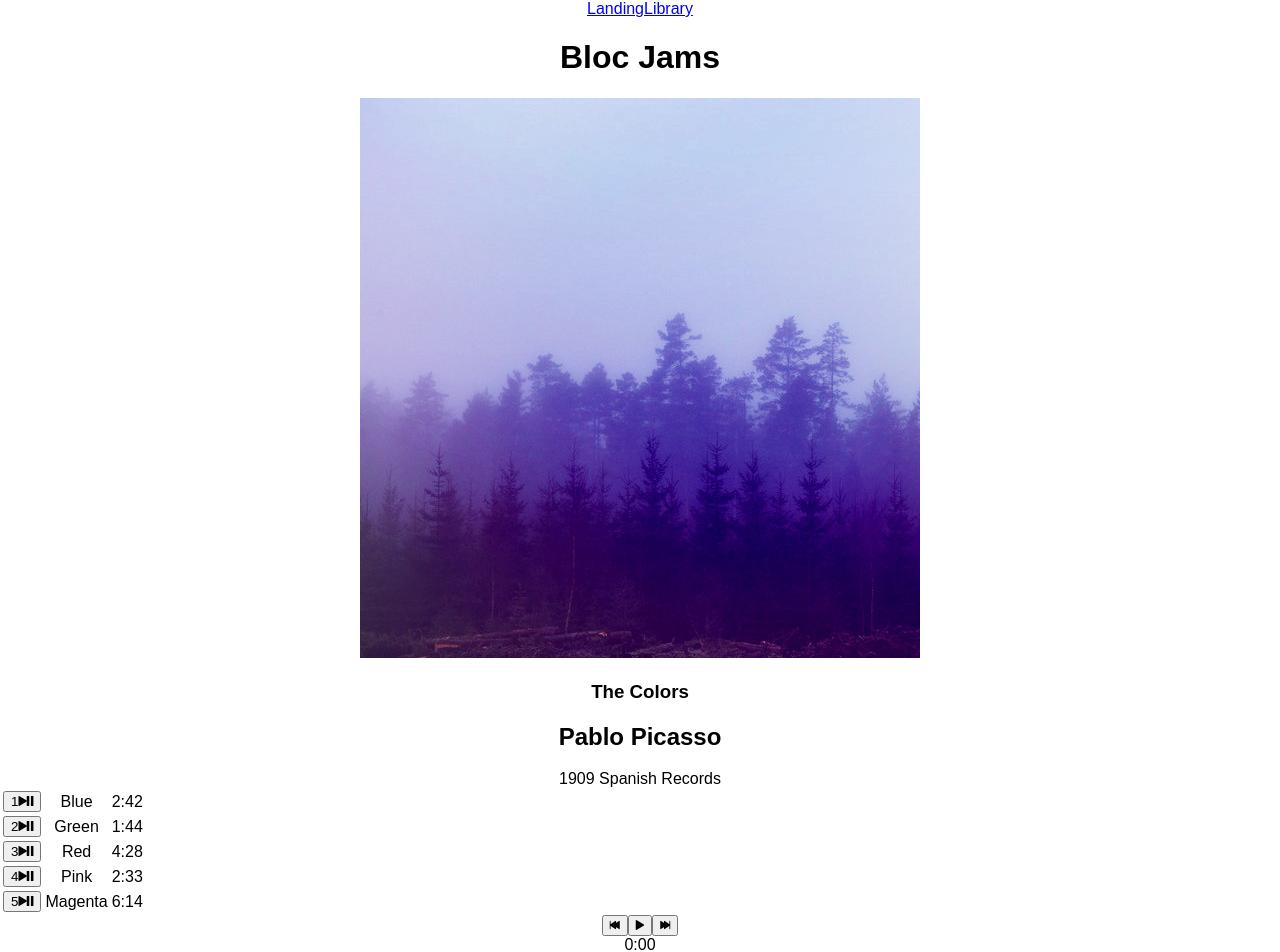
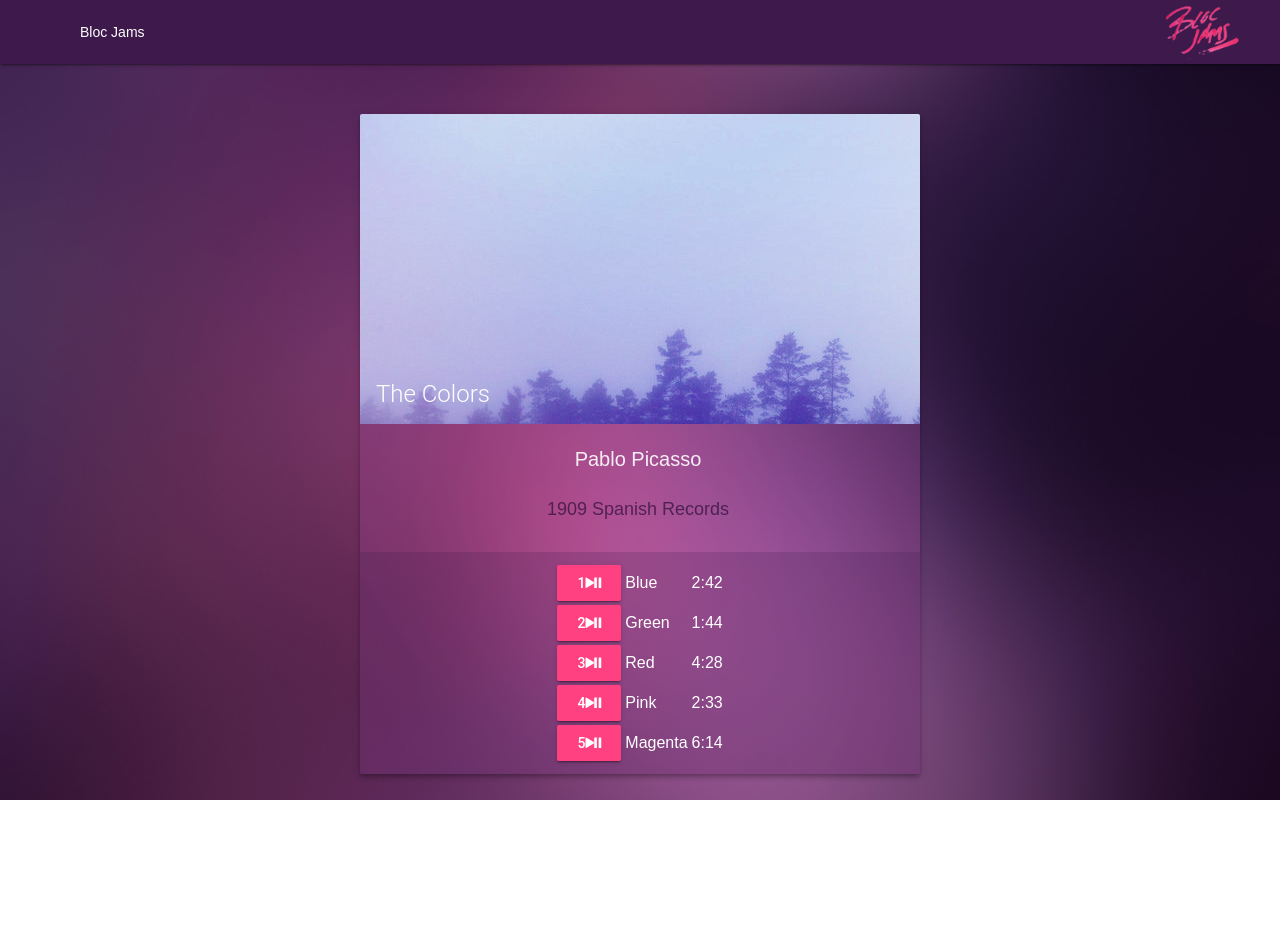
Before and after one commit to kwenamokgohlwa/croc-jams-react, a React (Create React App) app: page /album/the-colors in a window 1280 px wide. Shown: the top 952 px of the page. After the commit the page ends 800 px from the top, so only its background shows below. Built offline with nearby package versions, Linux system fonts and the light colour scheme.

Commit message:
Checkpoint Styling Complete

```diff
--- a/public/index.html
+++ b/public/index.html
@@ -5,6 +5,22 @@
     <meta name="viewport" content="width=device-width, initial-scale=1, shrink-to-fit=no">
     <meta name="theme-color" content="#000000">
 
+    <!--
+      Material Design Lite
+    -->
+    <link rel="stylesheet" href="https://fonts.googleapis.com/icon?family=Material+Icons">
+    <link rel="stylesheet" href="https://code.getmdl.io/1.3.0/material.indigo-pink.min.css">
+    <script defer src="https://code.getmdl.io/1.3.0/material.min.js"></script>
+
+    <!--
+      Material Design Lite Icons
+    -->
+    <link href="https://fonts.googleapis.com/icon?family=Material+Icons"
+      rel="stylesheet">
+
+    <!--
+      Iconicons
+    -->
     <link rel="stylesheet" href="http://code.ionicframework.com/ionicons/2.0.1/css/ionicons.min.css">
 
     <!--
--- a/src/App.css
+++ b/src/App.css
@@ -1,28 +1,144 @@
+/* App */
+
 .App {
+  text-align: center;
+  background: url("/assets/images/blurred_backgrounds/blur_bg_3.jpg") center / cover;
+}
+
+.mdl-layout__drawer, .mdl-layout__header {
+  background: rgb(62, 25, 76);
+  border: none;
+}
+
+.mdl-navigation__link {
+  color: white;
+}
+
+#logo {
+  width: 75px;
+  height: 56.25px;
+}
+
+/* Landing */
+
+.hero {
+  background: url("/assets/images/bloc_jams_bg.jpg") center / cover;
+  min-height: 600px;
+  color: white;
+}
+
+.hero-title {
+  margin-top: 0;
+  line-height: 600px;
+}
+
+.material-icons {
+  color: white;
+  font-size: 30px;
+}
+
+.point .material-icons {
+  color: rgb(246, 0, 102);
+  font-size: 60px;
+}
+
+.point {
+  color: white;
+  display: inline-block;
+  margin: 30px 30px 30px 30px;
+  width: 320px;
+  height: 320px;
+  background: rgba(164, 74, 151, 0.3);
+}
+
+.point-title {
+  color: white;
+  align-items: center;
+  text-align: center;
+  margin: 0 auto;
+}
+
+.point-icon {
+  margin-top: 25px;
+}
+
+.point-description {
+  color: rgba(255,255,255,0.5);;
   text-align: center;
 }
 
-.App-logo {
-  animation: App-logo-spin infinite 20s linear;
-  height: 80px;
+/* Library */
+
+.library-album {
+  color: white;
+  display: inline-block;
+  margin: 30px 30px 30px 30px;
+  width: 500px;
+  height: 800px;
+  background: rgba(164, 74, 151, 0.3);
 }
 
-.App-header {
-  background-color: #222;
-  height: 150px;
-  padding: 20px;
-  color: white;
+.library-album.mdl-card {
+  width: 560px;
+  height: 700px;
 }
 
-.App-title {
-  font-size: 1.5em;
+.library-album > .mdl-card__title {
+  color: white;
+  height: 560px;
 }
 
-.App-intro {
-  font-size: large;
+.album-info, .artist {
+  color: rgba(43, 14, 55, 0.7);
+  text-align: center;
+  font-size: 18px;
 }
 
-@keyframes App-logo-spin {
-  from { transform: rotate(0deg); }
-  to { transform: rotate(360deg); }
+.artist {
+  color: rgba(255, 255, 255, 0.9);
+  margin: 10px 10px 0px 10px;
+  font-size: 20px;
 }
+
+.album-info {
+  margin: 0px 10px 18px 10px;
+}
+
+/* Album */
+
+#album-card {
+  color: white;
+  margin: 50px auto;
+  width: 500px;
+  height: 800px;
+  background: rgba(164, 74, 151, 0.3);
+}
+
+#album-card.mdl-card {
+  width: 560px;
+  height: 660px;
+}
+
+#album-card > .mdl-card__title {
+  color: white;
+
+}
+
+.album-songs {
+  background: rgba(62, 25, 76, 0.2);
+}
+
+#song-list {
+  margin: 10px auto;
+}
+
+/* Player Bar */
+
+.total-time, .current-time {
+  font-size: 15px;
+  color: rgba(255, 255, 255, 0.5);
+}
+
+section.player-bar{
+  margin-bottom: 50px;
+}
--- a/src/App.js
+++ b/src/App.js
@@ -8,15 +8,22 @@ import Album from './components/Album';
 class App extends Component {
   render() {
     return (
-      <div className="App">
-        <header>
-          <nav>
-            <Link to='/'>Landing</Link>
-            <Link to='/library'>Library</Link>
+      <div className="App mdl-layout mdl-js-layout mdl-layout--fixed-header">
+        <header className="mdl-layout__header">
+          <div className="mdl-layout-icon"></div>
+          <div className="mdl-layout__header-row">
+            <span>Bloc Jams</span>
+            <div className="mdl-layout-spacer"></div>
+            <img id="logo" src='/assets/images/bloc_jams_logo.png'/>
+          </div>
+        </header>
+        <div className="mdl-layout__drawer">
+          <nav className="mdl-navigation">
+            <Link to='/' className="mdl-navigation__link">Home</Link>
+            <Link to='/library' className="mdl-navigation__link">Library</Link>
           </nav>
-          <h1>Bloc Jams</h1>
-        </header>
-        <main>
+        </div>
+        <main className="mdl-layout__content">
         <Route exact path="/" component={Landing} />
         <Route path="/library" component={Library} />
         <Route path="/album/:slug" component={Album} />
--- a/src/components/Album.js
+++ b/src/components/Album.js
@@ -106,18 +106,25 @@ class Album extends Component {
     return isNaN(time) ? "-:--" : mins + ":" + secs;
   }
 
+  bgStyle(bg) {
+    return {background: 'url(' + bg + ')' };
+  }
+
   render() {
     return(
       <section className="album">
-        <section id="album-info">
-          <img id="album-cover-art" src={this.state.album.albumCover} />
-          <div className="album-details">
-            <h1 id="album-title">{this.state.album.title}</h1>
-            <h2 className="artist">{this.state.album.artist}</h2>
-            <div id="release-info">{this.state.album.releaseInfo}</div>
+        <section id="album-card" className="mdl-card mdl-shadow--4dp">
+          <div className="mdl-card__title mdl-card--expand" style={this.bgStyle(this.state.album.albumCover)} >
+            <h2 className="mdl-card__title-text">{this.state.album.title}</h2>
           </div>
-        </section>
-        <table id="song-list">
+          <div className="artist mdl-card__supporting-text">
+            {this.state.album.artist}
+          </div>
+          <div className="album-info mdl-card__supporting-text">
+            {this.state.album.releaseInfo}
+          </div>
+          <div className="album-songs">
+            <table id="song-list" clasName="mdl-data-table mdl-js-data-table mdl-data-table--selectable mdl-shadow--2dp">
               <colgroup>
                 <col id="song-number-column" />
                 <col id="song-title-column" />
@@ -127,20 +134,23 @@ class Album extends Component {
                 {
                   this.state.album.songs.map( (song, index) =>
                     <tr className="song" key={index} onClick={() => this.handleSongClick(song)} >
-                  <td className="song-actions">
-                    <button>
+                      <td className="song-actions mdl-data-table__cell--non-numeric">
+                        <button className="mdl-button mdl-js-button mdl-button--raised mdl-js-ripple-effect mdl-button--accent">
                           <span className="song-number">{index+1}</span>
                           <span className="ion-play"></span>
                           <span className="ion-pause"></span>
                         </button>
                       </td>
-                  <td>{song.title}</td>
-                  <td>{this.formatTime(song.duration)}</td>
+                      <td className="mdl-data-table__cell--non-numeric">{song.title}</td>
+                      <td className="mdl-data-table__cell--non-numeric">{this.formatTime(song.duration)}</td>
                     </tr>
                   )
                 }
               </tbody>
             </table>
+          </div>
+        </section>
+
         <PlayerBar
         isPlaying={this.state.isPlaying}
         currentSong={this.state.currentSong}
--- a/src/components/Landing.js
+++ b/src/components/Landing.js
@@ -2,19 +2,42 @@ import React from 'react';
 
 const Landing = () => (
   <section className="landing">
-    <h1 className="hero-title">Turn the music up!</h1>
+    <section className="hero">
+      <h1 className="hero-title">Turn the music up</h1>
+    </section>
     <section className="selling-points">
-      <div className="point">
-        <h2 className="point-title">Choose your music</h2>
-        <p className="point-description">The world is full of music; why should you have to listen to music that someone esle chose?</p>
+      <div className="point mdl-card mdl-shadow--4dp">
+        <div className="point-icon mdl-card__supporting-text">
+          <i className="material-icons">music_note</i>
+        </div>
+        <div className="mdl-card__title">
+          <h2 className="point-title mdl-card__title-text">Choose your music</h2>
+        </div>
+        <div className="mdl-card__supporting-text">
+          <p className="point-description">The world is full of music; why should you have to listen to music that someone esle chose?</p>
+        </div>
       </div>
-      <div className="point">
-        <h2 className="point-title">Unlimited, streaming, ad-free</h2>
-        <p className="point-description">No arbitrary limits. No distrctions.</p>
+      <div className="point mdl-card mdl-shadow--4dp">
+        <div className="mdl-card__supporting-text">
+          <i className="point-icon material-icons">settings_backup_restore</i>
+        </div>
+        <div className="mdl-card__title">
+          <h2 className="point-title mdl-card__title-text">Unlimited, streaming, ad-free</h2>
+        </div>
+        <div className="mdl-card__supporting-text">
+          <p className="point-description">No arbitrary limits. No distrctions.</p>
+        </div>
       </div>
-      <div className="point">
-        <h2 className="point-title">Mobile enabled</h2>
-        <p className="point-description">Listen to your music on the go. This streaming service is available on all mobile platforms.</p>
+      <div className="point mdl-card mdl-shadow--4dp">
+        <div className="mdl-card__supporting-text">
+          <i className="point-icon material-icons">phonelink_ring</i>
+        </div>
+        <div className="mdl-card__title">
+          <h2 className="point-title mdl-card__title-text">Mobile enabled</h2>
+        </div>
+        <div className="mdl-card__supporting-text">
+          <p className="point-description">Listen to your music on the go. This streaming service is available on all mobile platforms.</p>
+        </div>
       </div>
     </section>
   </section>
--- a/src/components/Library.js
+++ b/src/components/Library.js
@@ -8,16 +8,27 @@ class Library extends Component {
     this.state = { albums: albumData }
   }
 
+  bgStyle(bg) {
+    return {background: 'url("' + bg + '") bottom' };
+  }
+
   render() {
     return (
       <section className='library'>
         {
           this.state.albums.map( (album, index) =>
             <Link to={`/album/${album.slug}`} key={index} >
-              <img src={album.albumCover} alt={album.title} />
-              <div>{album.title}</div>
-              <div>{album.artist}</div>
-              <div>{album.songs.length} songs</div>
+              <div className="library-album mdl-card mdl-shadow--4dp">
+                <div className="mdl-card__title mdl-card--expand" style={this.bgStyle(album.albumCover)} >
+                  <h2 className="mdl-card__title-text">{album.title}</h2>
+                </div>
+                <div className="artist mdl-card__supporting-text">
+                  {album.artist}
+                </div>
+                <div className="album-info mdl-card__supporting-text">
+                  {album.songs.length} songs
+                </div>
+              </div>
             </Link>
           )
         }
--- a/src/components/PlayerBar.js
+++ b/src/components/PlayerBar.js
@@ -5,21 +5,21 @@ class PlayerBar extends Component {
     return(
       <section className="player-bar">
         <section id="buttons">
-          <button id="previous" onClick={this.props.handlePrevClick}>
-            <span className="ion-skip-backward"></span>
+          <button id="previous" className="mdl-button mdl-js-button mdl-button--fab mdl-button--colored" onClick={this.props.handlePrevClick}>
+            <i className="material-icons">skip_previous</i>
           </button>
-          <button id="play-pause" onClick={this.props.handleSongClick} >
-             <span className={this.props.isPlaying ? 'ion-pause' : 'ion-play'}></span>
+          <button id="play-pause" className="mdl-button mdl-js-button mdl-button--fab mdl-button--colored" onClick={this.props.handleSongClick} >
+             <i className={this.props.isPlaying ? 'ion-pause' : 'ion-play'}></i>
           </button>
-          <button id="next" onClick={this.props.handleNextClick}>
-            <span className="ion-skip-forward"></span>
+          <button id="next" className="mdl-button mdl-js-button mdl-button--fab mdl-button--colored" onClick={this.props.handleNextClick}>
+            <i className="material-icons">skip_next</i>
           </button>
         </section>
         <section id="time-control">
           <div className="current-time">{this.props.formatTime(this.props.currentTime)}</div>
             <input
             type="range"
-          className="seek-bar"
+            className="seek-bar mdl-slider mdl-js-slider"
             value={(this.props.currentTime / this.props.duration) || 0}
             max="1"
             min="0"
@@ -29,17 +29,17 @@ class PlayerBar extends Component {
           <div className="total-time">{this.props.formatTime(this.props.duration)}</div>
         </section>
         <section id="volume-control">
-          <div className="icon ion-volume-low"></div>
+            <i className="material-icons">volume_up</i>
             <input
             type="range"
-          className="seek-bar"
+            className="seek-bar mdl-slider mdl-js-slider"
             value={this.props.volume}
             max="1"
             min="0"
             step="0.01"
             onChange={this.props.handleVolumeChange}
             />
-          <div className="icon ion-volume-high"></div>
+            <i className="material-icons">volume_down</i>
         </section>
       </section>
     );
```
Also changed, not shown: public/assets/images/bloc_jams_bg.jpg (added), public/assets/images/bloc_jams_bg_2.jpg (added). Lines whose indentation alone changed are shown as unchanged.
